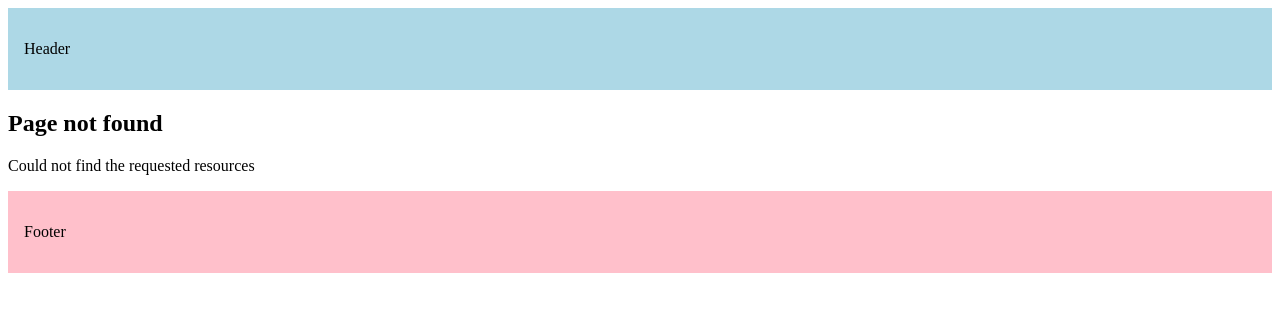
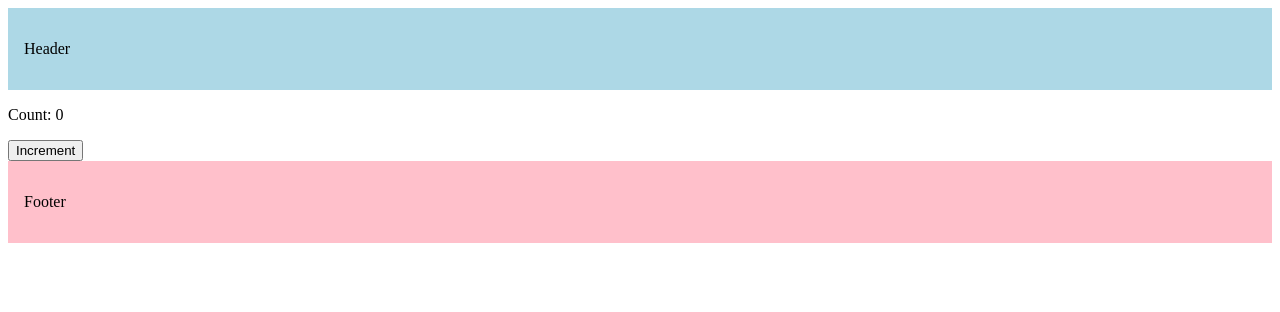
Before and after one commit to Sam-xiexielaoshi/Next-projects, a Next.js app in the folder first-next/: page /counter in a window 1280 px wide. Before the commit this address had no page. Shown: the top 312 px of the page. Built offline with nearby package versions, Linux system fonts and the light colour scheme.

Commit message:
static and dynamic metadeta while knowing the limitations of it when used with react components ('use client')

```diff
--- a/first-next/src/app/about/page.tsx
+++ b/first-next/src/app/about/page.tsx
@@ -1,3 +1,7 @@
+export const metadata = {
+  title: "About Sam",
+};
+
 export default function About() {
   return <h1>About me!</h1>;
 }
--- /dev/null
+++ b/first-next/src/app/counter/counter.tsx
@@ -0,0 +1,12 @@
+"use client";
+import { useState } from "react";
+
+export const Counter = () => {
+  const [count, setCount] = useState(0);
+  return (
+    <div>
+      <p>Count: {count}</p>
+      <button onClick={() => setCount(count + 1)}>Increment</button>
+    </div>
+  );
+};
--- /dev/null
+++ b/first-next/src/app/counter/page.tsx
@@ -0,0 +1,13 @@
+import { Counter } from "./counter";
+
+export const metadata = {
+  title: "Counter",
+};
+
+export default function CounterPage() {
+  return (
+    <div>
+      <Counter />
+    </div>
+  );
+}
```
Also changed, not shown: first-next/src/app/products/[productId]/page.tsx (+22 -5 lines).
